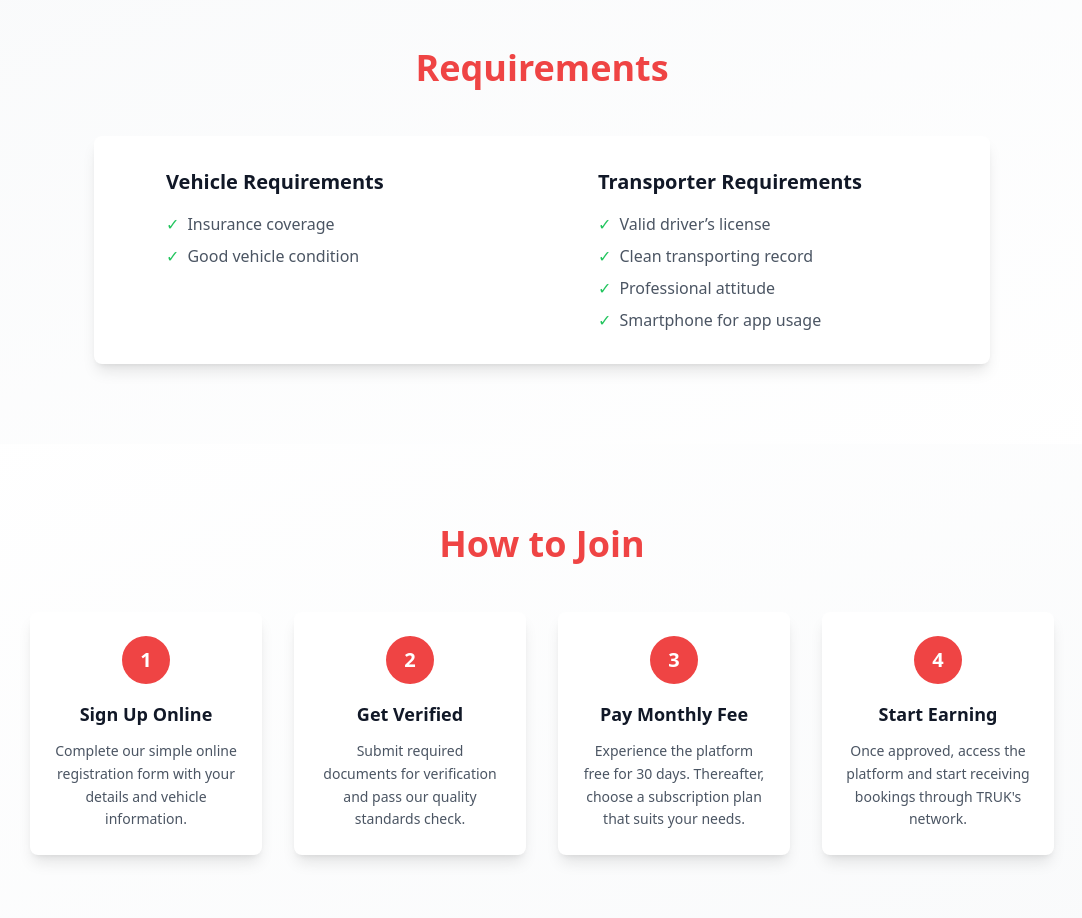
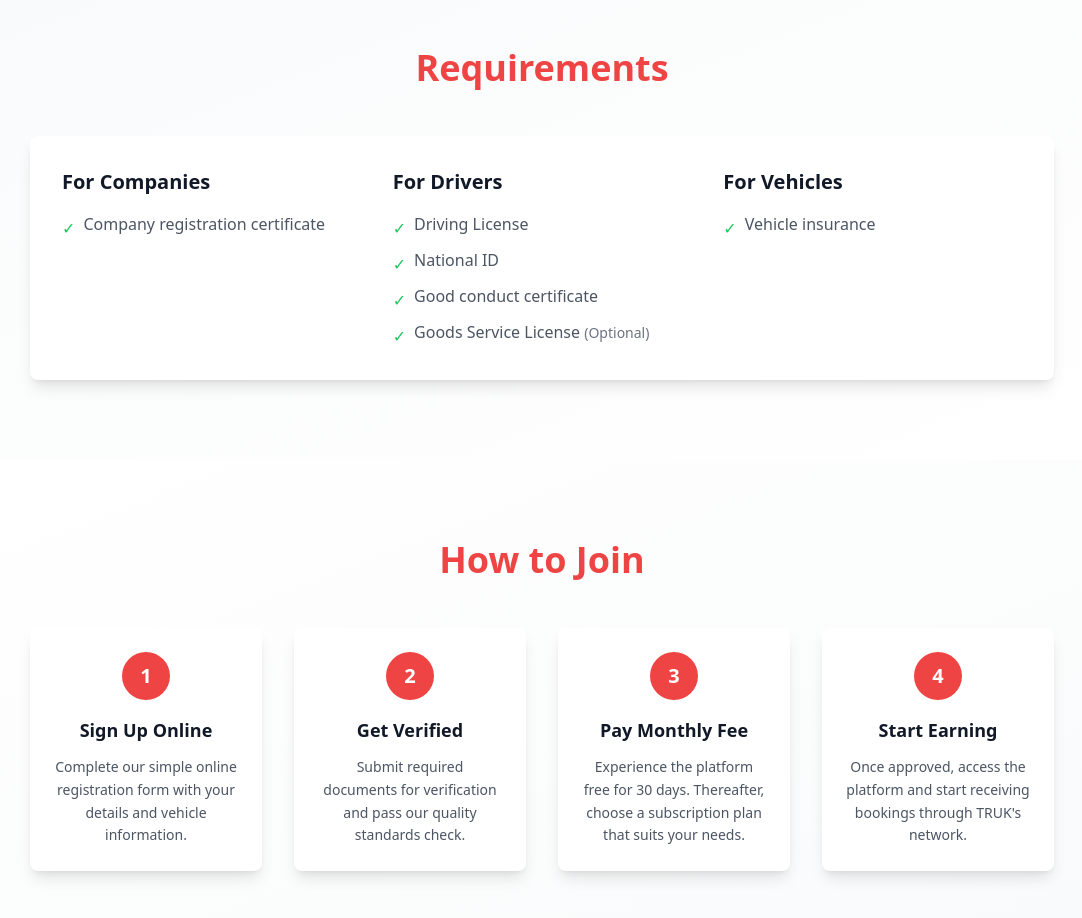
Before and after one commit to Trukflow/trukflow-website, a React (Vite) app: page /transporter-enlistment in a window 1280 px wide. Shown: the part 1380-2298 px from the top of the page, without its empty margins (98-1180 px from the left). Built offline with nearby package versions, Linux system fonts and the light colour scheme.

Commit message:
Update requirements section

```diff
--- a/src/pages/DriverEnlistment.tsx
+++ b/src/pages/DriverEnlistment.tsx
@@ -122,46 +122,58 @@ const TransporterEnlistment = () => {
         </div>
       </section>
 
-      {/* Requirements Section - Fixed alignment */}
+      {/* Requirements Section */}
       <section className="py-16 md:py-20 bg-gradient-to-br from-gray-50 to-white relative z-10">
         <div className="max-w-7xl mx-auto px-4 sm:px-6 lg:px-8">
           <h2 className="text-3xl md:text-4xl font-bold text-red-500 text-center mb-12">
             Requirements
           </h2>
           <div className="flex justify-center">
-            <div className="bg-white p-8 rounded-lg shadow-lg max-w-4xl w-full">
-              <div className="grid grid-cols-1 sm:grid-cols-2 gap-8">
-                <div className="flex justify-center">
-                  <div className="w-full max-w-xs text-left">
-                    <h3 className="text-xl font-semibold text-gray-900 mb-4">Vehicle Requirements</h3>
+            <div className="bg-white p-8 rounded-lg shadow-lg max-w-5xl w-full">
+              <div className="grid grid-cols-1 md:grid-cols-3 gap-8">
+                {/* Companies Requirements */}
+                <div className="text-left">
+                  <h3 className="text-xl font-semibold text-gray-900 mb-4">For Companies</h3>
                   <ul className="space-y-2 text-gray-600">
-                      <li className="flex items-center">
-                        <span className="text-green-500 mr-2">✓</span> Insurance coverage
-                      </li>
-                      <li className="flex items-center">
-                        <span className="text-green-500 mr-2">✓</span> Good vehicle condition
+                    <li className="flex items-start">
+                      <span className="text-green-500 mr-2 mt-1">✓</span>
+                      <span>Company registration certificate</span>
                     </li>
                   </ul>
                 </div>
-                </div>
-                <div className="flex justify-center">
-                  <div className="w-full max-w-xs text-left">
-                    <h3 className="text-xl font-semibold text-gray-900 mb-4">Transporter Requirements</h3>
+
+                {/* Drivers Requirements */}
+                <div className="text-left">
+                  <h3 className="text-xl font-semibold text-gray-900 mb-4">For Drivers</h3>
                   <ul className="space-y-2 text-gray-600">
-                      <li className="flex items-center">
-                        <span className="text-green-500 mr-2">✓</span> Valid driver’s license
+                    <li className="flex items-start">
+                      <span className="text-green-500 mr-2 mt-1">✓</span>
+                      <span>Driving License</span>
                     </li>
-                      <li className="flex items-center">
-                        <span className="text-green-500 mr-2">✓</span> Clean transporting record
+                    <li className="flex items-start">
+                      <span className="text-green-500 mr-2 mt-1">✓</span>
+                      <span>National ID</span>
                     </li>
-                      <li className="flex items-center">
-                        <span className="text-green-500 mr-2">✓</span> Professional attitude
+                    <li className="flex items-start">
+                      <span className="text-green-500 mr-2 mt-1">✓</span>
+                      <span>Good conduct certificate</span>
                     </li>
-                      <li className="flex items-center">
-                        <span className="text-green-500 mr-2">✓</span> Smartphone for app usage
+                    <li className="flex items-start">
+                      <span className="text-green-500 mr-2 mt-1">✓</span>
+                      <span>Goods Service License <span className="text-sm text-gray-500">(Optional)</span></span>
                     </li>
                   </ul>
                 </div>
+
+                {/* Vehicles Requirements */}
+                <div className="text-left">
+                  <h3 className="text-xl font-semibold text-gray-900 mb-4">For Vehicles</h3>
+                  <ul className="space-y-2 text-gray-600">
+                    <li className="flex items-start">
+                      <span className="text-green-500 mr-2 mt-1">✓</span>
+                      <span>Vehicle insurance</span>
+                    </li>
+                  </ul>
                 </div>
               </div>
             </div>
```
Lines whose indentation alone changed are shown as unchanged.
